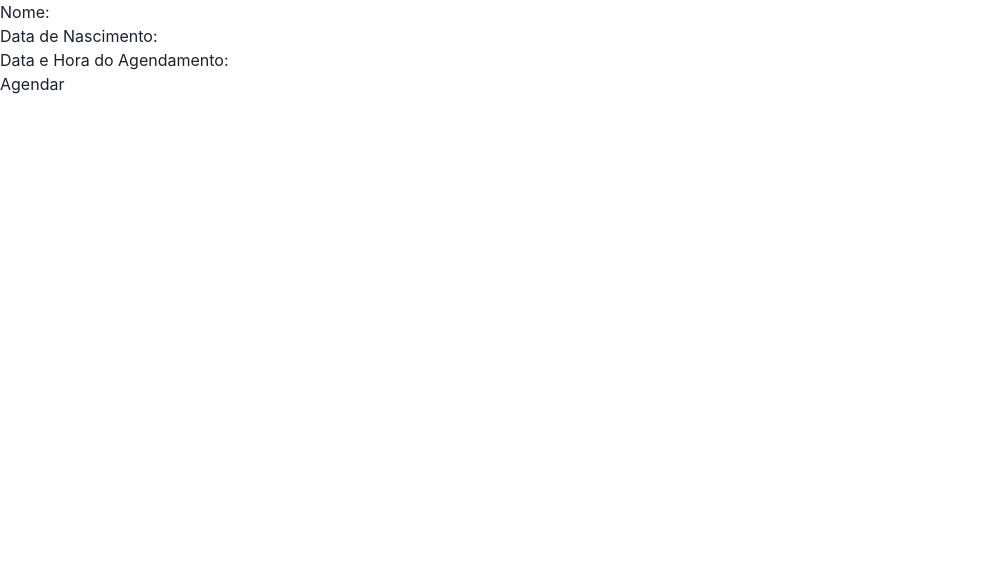
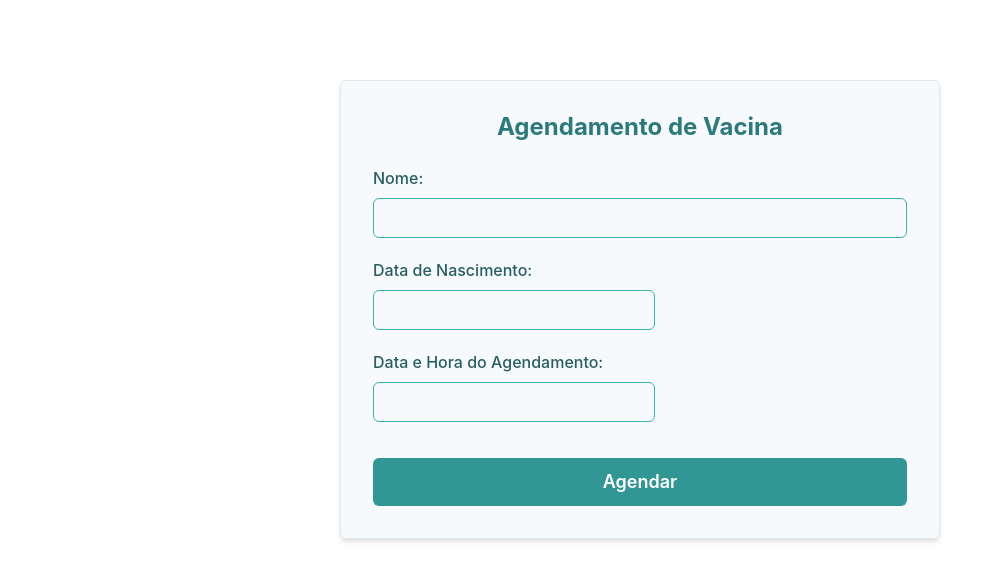
Before and after one commit to Gominho01/Pitang-frontend, a React (Vite) app: page / in a window 1280 px wide. Shown: the top 580 px of the page, without its empty margins (0-1002 px from the left). Built offline with nearby package versions, Linux system fonts and the light colour scheme.

Commit message:
refactor: update appointmentForm styling using chakra

```diff
--- a/src/components/AppointmentForm.jsx
+++ b/src/components/AppointmentForm.jsx
@@ -5,7 +5,7 @@ import { z } from 'zod';
 import DatePicker from 'react-datepicker';
 import 'react-datepicker/dist/react-datepicker.css';
 import axios from 'axios';
-import { useDisclosure } from '@chakra-ui/react';
+import { useDisclosure, Button, FormControl, FormLabel, Input, VStack, Box, Heading, Text } from '@chakra-ui/react';
 import CustomModal from '../utils/customModal';
 
 const schema = z.object({
@@ -40,25 +40,37 @@ const AppointmentForm = () => {
     }
   };
 
+  const modalBody = error ? (
+    <>
+      <Text color="red.500">{error}</Text>
+      <Text>Tente novamente mais tarde.</Text>
+    </>
+  ) : (
+    <Text>Agendamento criado com sucesso!</Text>
+  );
+
   return (
-    <div>
+    <Box maxW="600px" mx="auto" mt={20} p={8} borderWidth={1} borderRadius="md" boxShadow="md" bg="gray.50">
+      <Heading mb={6} textAlign="center" fontSize="2xl" color="teal.600">Agendamento de Vacina</Heading>
       <form onSubmit={handleSubmit(onSubmit)}>
-        <div>
-          <label>Nome:</label>
-          <input {...register('name')} />
-          {errors.name && <p>{errors.name.message}</p>}
-        </div>
-        <div>
-          <label>Data de Nascimento:</label>
+        <VStack spacing={5} align="stretch">
+          <FormControl>
+            <FormLabel color="teal.700">Nome:</FormLabel>
+            <Input {...register('name')} borderColor="teal.400" focusBorderColor="teal.600" />
+            {errors.name && <Text color="red.500" mt={1}>{errors.name.message}</Text>}
+          </FormControl>
+          <FormControl>
+            <FormLabel color="teal.700">Data de Nascimento:</FormLabel>
             <DatePicker
               selected={watchBirthDate || null}
               onChange={(date) => setValue('birthDate', date)}
               dateFormat="dd/MM/yyyy"
+              customInput={<Input borderColor="teal.400" focusBorderColor="teal.600" />}
             />
-          {errors.birthDate && <p>{errors.birthDate.message}</p>}
-        </div>
-        <div>
-          <label>Data e Hora do Agendamento:</label>
+            {errors.birthDate && <Text color="red.500" mt={1}>{errors.birthDate.message}</Text>}
+          </FormControl>
+          <FormControl>
+            <FormLabel color="teal.700">Data e Hora do Agendamento:</FormLabel>
             <DatePicker
               selected={watchappointmentDay || null}
               onChange={(date) => setValue('appointmentDay', date)}
@@ -70,19 +82,17 @@ const AppointmentForm = () => {
               minDate={new Date()}
               minTime={new Date(new Date().setHours(11, 0, 0, 0))}
               maxTime={new Date(new Date().setHours(20, 0))}
+              customInput={<Input borderColor="teal.400" focusBorderColor="teal.600" />}
             />
-          {errors.appointmentDay && <p>{errors.appointmentDay.message}</p>}
-        </div>
-        <button type="submit">Agendar</button>
+            {errors.appointmentDay && <Text color="red.500" mt={1}>{errors.appointmentDay.message}</Text>}
+          </FormControl>
+          <Button mt={4} colorScheme="teal" size="lg" type="submit" width="full">
+            Agendar
+          </Button>
+        </VStack>
       </form>
-      <CustomModal
-        isOpen={isOpen}
-        onClose={onClose}
-        title={error ? 'Erro ao Criar Agendamento' : 'Agendamento Criado com Sucesso'}
-        body={error ? null : 'Agendamento criado com sucesso!'}
-        error={error}
-      />
-    </div>
+      <CustomModal isOpen={isOpen} onClose={onClose} title={error ? 'Erro ao Criar Agendamento' : 'Agendamento Criado com Sucesso'} body={modalBody} />
+    </Box>
   );
 };
 
```
Lines whose indentation alone changed are shown as unchanged.
